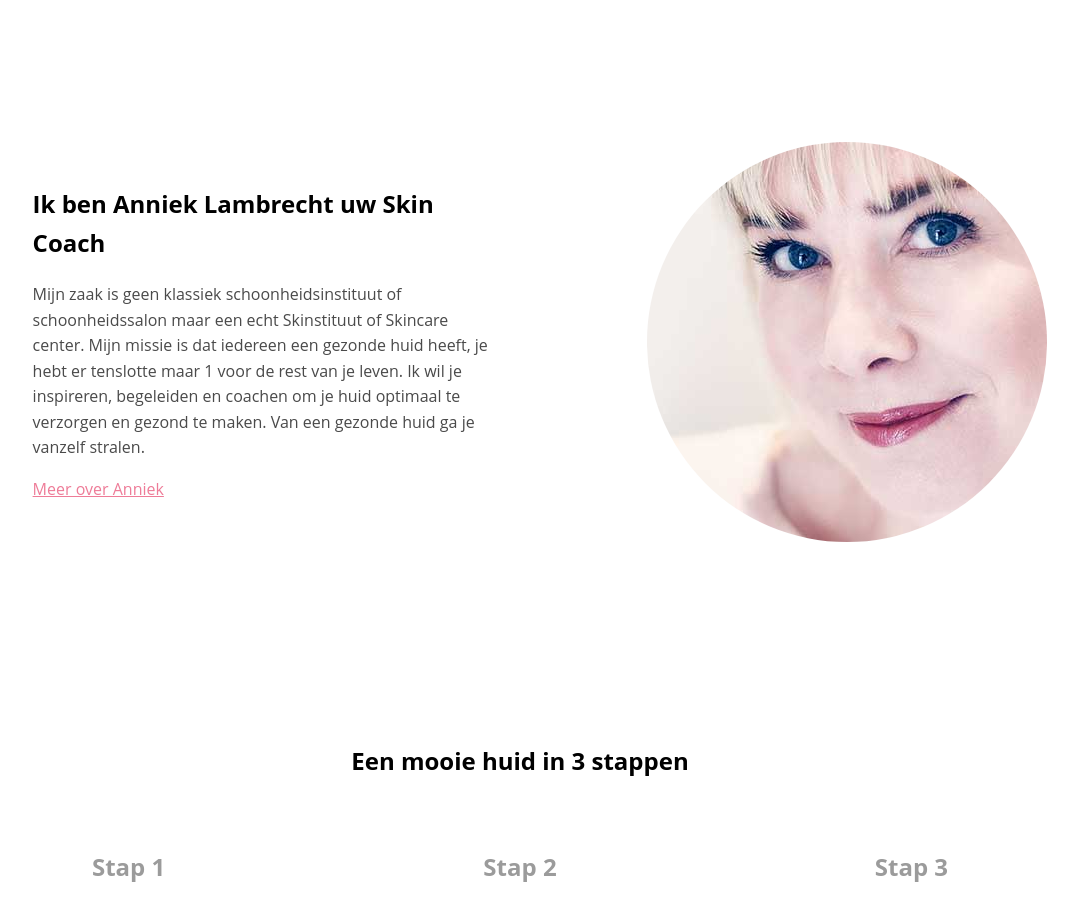
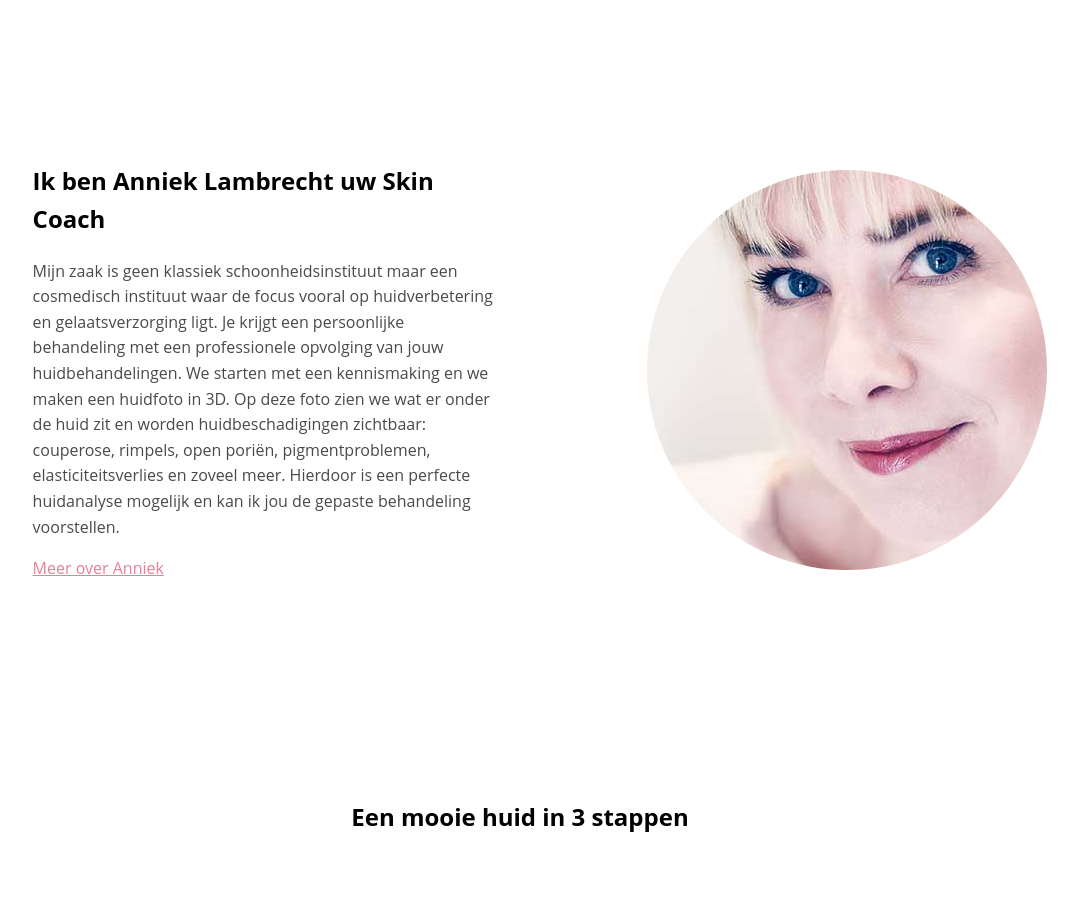
Before and after one commit to acandael/anniek, a Jekyll site: the page built from index.html, in a window 1280 px wide and 900 px high, scrolled down 924 px. Shown: the whole window, without its empty margins (120-1198 px from the left). Built offline with Jekyll 4.4.1, drawn with Linux system fonts in a browser that asks for light colours.

Commit message:
fix typo

```diff
--- a/index.html
+++ b/index.html
@@ -12,7 +12,9 @@ layout: default
     <section class="section-about">
       <div class="content">
       <h2>Ik ben Anniek Lambrecht uw Skin Coach</h2>
-      <p class="bodytext">Mijn zaak is geen klassiek schoonheidsinstituut of schoonheidssalon maar een echt Skinstituut of Skincare center.  Mijn missie is dat iedereen een gezonde huid heeft, je hebt er tenslotte maar 1 voor de rest van je leven. Ik wil je inspireren, begeleiden en coachen om je huid optimaal te verzorgen en gezond te maken. Van een gezonde huid ga je vanzelf stralen.</p>
+      <p class="bodytext">Mijn zaak is geen klassiek schoonheidsinstituut maar een cosmedisch instituut waar de focus vooral op huidverbetering en gelaatsverzorging ligt.
+        Je krijgt een persoonlijke behandeling met een professionele opvolging van jouw huidbehandelingen.  We starten met een kennismaking en we maken een huidfoto in 3D.  Op deze foto zien we wat er onder de huid zit en worden huidbeschadigingen zichtbaar: couperose, rimpels, open poriën, pigmentproblemen, elasticiteitsverlies en zoveel meer.
+        Hierdoor is een perfecte huidanalyse mogelijk en kan ik jou de gepaste behandeling voorstellen.</p>
       <p class="bodytext"><a class="action" href="/over-anniek.html">Meer over Anniek</a></p>
       </div>
       <img class="about" src="/images/anniek-400.jpg" alt="Anniek Lambrecht Skin Coach" class="section-about__img" >
--- a/over-anniek.html
+++ b/over-anniek.html
@@ -9,7 +9,7 @@ layout: default
   <div class="content">
     <h2>Een Gezonde Huid Voor Iedereen</h2>
     <p class="bodytext">Mijn zaak is geen klassiek schoonheidsinstituut maar een cosmedisch instituut waar de focus vooral op huidverbetering en gelaatsverzorging ligt.
-      Je krijgt een persoonlijke behandeling met een professionele opvolging van jouw huidbehandelingen.  We starten met een kennismaking en we maken een huidfoto in 3D.  Op deze foto zien we water onder de huid zit en worden huidbeschadigingen zichtbaar: couperose, rimpels, open poriën, pigmentproblemen, elasticiteitsverlies en zoveel meer.
+      Je krijgt een persoonlijke behandeling met een professionele opvolging van jouw huidbehandelingen.  We starten met een kennismaking en we maken een huidfoto in 3D.  Op deze foto zien we wat er onder de huid zit en worden huidbeschadigingen zichtbaar: couperose, rimpels, open poriën, pigmentproblemen, elasticiteitsverlies en zoveel meer.
       Hierdoor is een perfecte huidanalyse mogelijk en kan ik jou de gepaste behandeling voorstellen. </p>
     <p class="bodytext">Ik werk enkel met de huidproducten van Advanced nutricion programme en Environ.</p>
     <p class="bodytext">Deze producten <strong>houden het huidverouderingsproces tegen en behandelen huidproblemen</strong>. Ze houden uiteraard ook een gezonde huid mooi en stralend.
```
